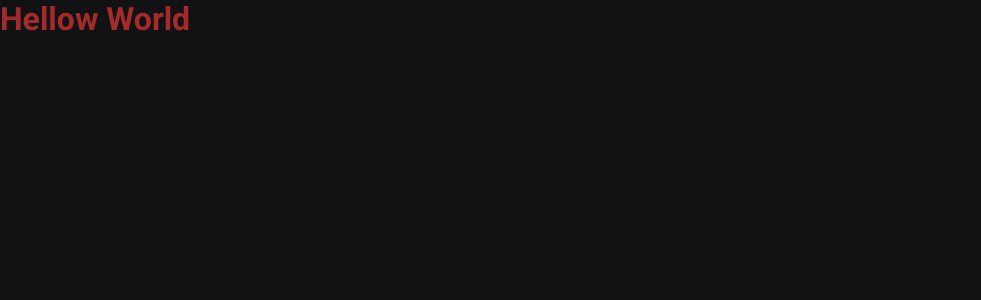
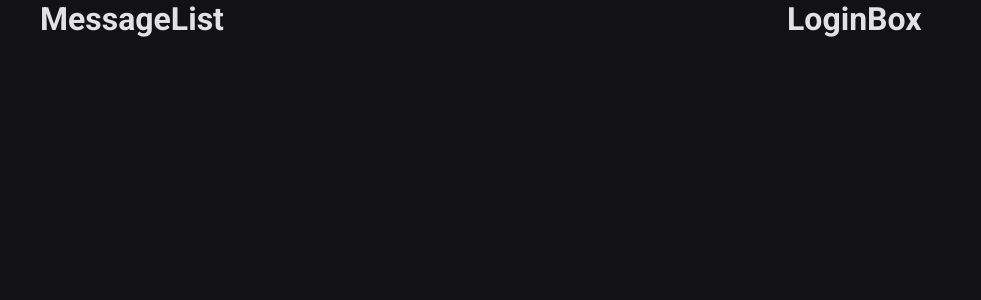
Before and after one commit to madruga665/nlw-heat-reactjs, a React (Vite) app: page / in a window 1280 px wide. Shown: the top 300 px of the page, without its empty margins (0-981 px from the left). Built offline with nearby package versions, Linux system fonts and the light colour scheme.

Commit message:
add components MessageList e LoginBox

```diff
--- a/src/App.module.scss
+++ b/src/App.module.scss
@@ -1,3 +1,10 @@
 .contentWrapper {
-  color: brown;
+  max-width: 1200px;
+  height: 100vh;
+  margin: 0 auto;
+
+  display: grid;
+  grid-template-columns: 1fr 453px;
+  column-gap: 120px;
+  position: relative;
 }
--- a/src/App.tsx
+++ b/src/App.tsx
@@ -1,9 +1,12 @@
 import styles from './App.module.scss'
+import { LoginBox } from './components/LoginBox'
+import { MessageList } from './components/MessageList'
 
 export function App() {
   return (
     <main className={styles.contentWrapper}>
-      <h1>Hellow World</h1>
+      <MessageList />
+      <LoginBox />
     </main>
   )
 }
--- /dev/null
+++ b/src/components/LoginBox/index.tsx
@@ -0,0 +1,8 @@
+
+export function LoginBox() {
+  return (
+    <div>
+      <h1>LoginBox</h1>
+    </div>
+  )
+}
--- /dev/null
+++ b/src/components/MessageList/index.tsx
@@ -0,0 +1,7 @@
+export function MessageList() {
+  return (
+    <div>
+      <h1>MessageList</h1>
+    </div>
+  )
+}
```
